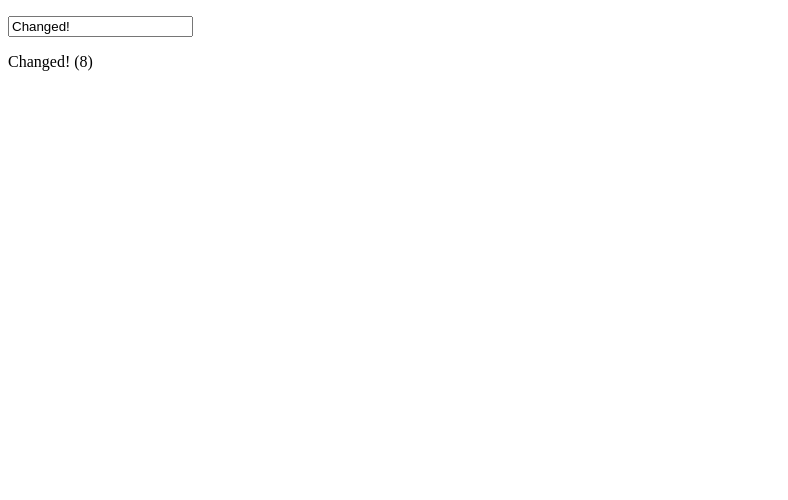
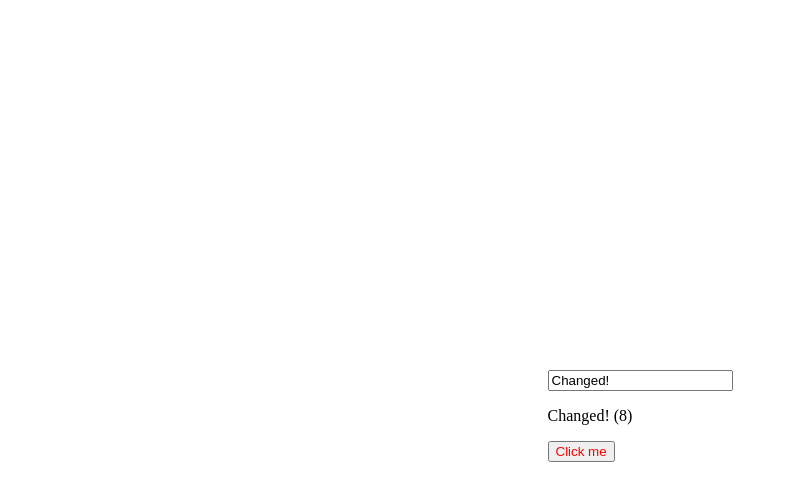
Before and after one commit to thiagomrvieira/vue-3, a plain HTML site: page index.html in a window 1280 px wide. Shown: the whole page, without its empty margins (0-788 px from the left). Drawn offline with nearby package versions, Linux system fonts and the light colour scheme.

Commit message:
Attribute bind and Event handling

```diff
--- a/index.html
+++ b/index.html
@@ -6,6 +6,26 @@
     <meta name="viewport" content="width=device-width, initial-scale=1.0">
     <title>Document</title>
     <script src="https://unpkg.com/vue@3"></script>
+
+    <style>
+        html, body {
+            height: 100%;
+        }
+
+        body {
+            display: grid;
+            place-items: center;
+        }
+
+        .text-red {
+            color: red;
+        }
+
+        .text-green {
+            color: green;
+        }
+
+    </style>
 </head>
 <body>
 
@@ -16,13 +36,20 @@
         <p>
             {{ greeting }} ({{ greeting.length }})
         </p>
+        <button :class="active == true ? 'text-green' : 'text-red'" @click="toggle">Click me</button>
     </div>
 
     <script>
         Vue.createApp({
             data() {
                 return {
-                    greeting: 'Hello world!'
+                    greeting: 'Hello world!',
+                    active: false
+                }
+            },
+            methods: {
+                toggle() {
+                    this.active = !this.active
                 }
             },
             mounted() {
```
